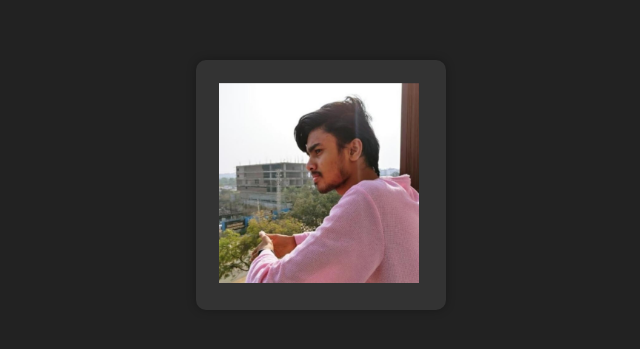
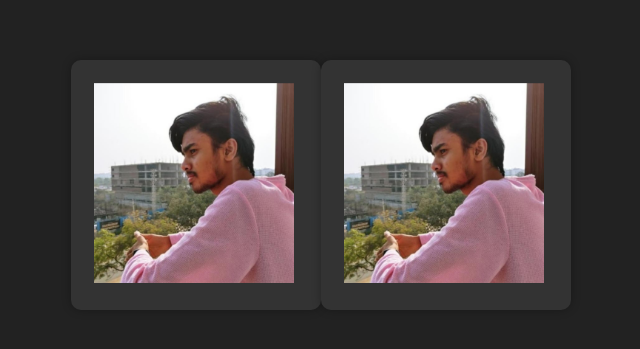
Before and after one commit to sidduganeshsid/TimeFromBirth, a plain HTML site: page index.html in a window 1280 px wide. Shown: the part 215-564 px from the top of the page, without its empty margins (319-959 px from the left). Drawn offline with Linux system fonts and the light colour scheme.

Commit message:
Update P index.html

```diff
--- a/index.html
+++ b/index.html
@@ -23,6 +23,22 @@
         </table>
     </div>
 
+    <div class="clock">
+        <table>
+            <tr>
+                <td>
+        <img src="sid.jpg" alt="SidduGaneshProfilePic"></td>
+            <td>
+        <div id="Pname"></div>
+        <div id="Page"></div>
+        <div id="Ptime"></div>
+
+        <div id="PPresentDay"></div>
+            </td>
+            </tr>
+        </table>
+    </div>
+
     <script src="script.js"></script>
 </body>
 </html>
```
